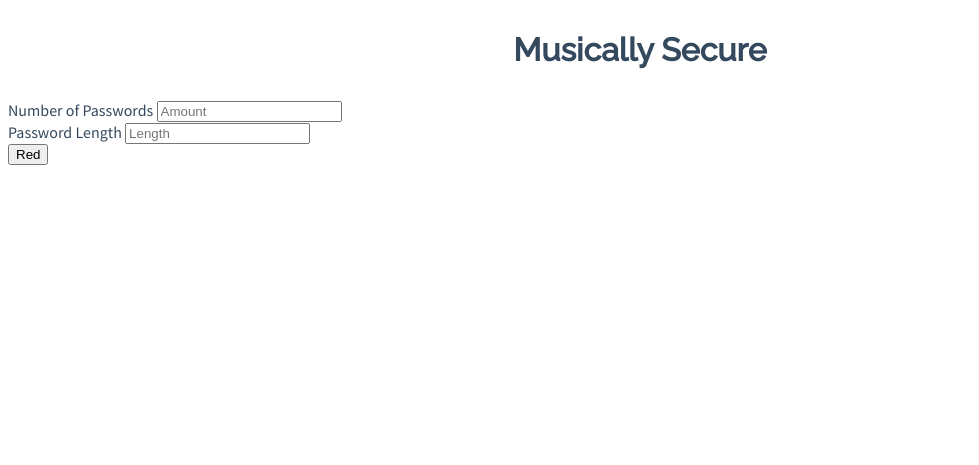
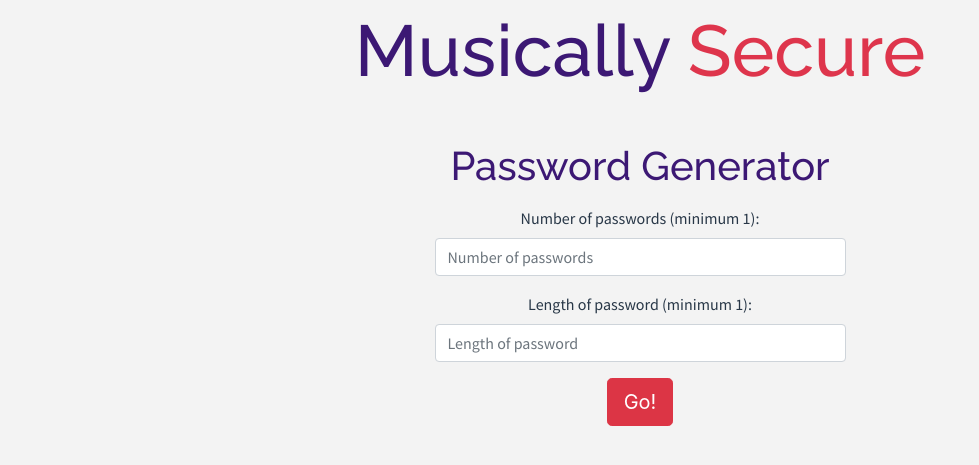
Before and after one commit to a-llyson/musically-secure, a Flask app: page / in a window 1280 px wide. Shown: the top 465 px of the page, without its empty margins (0-979 px from the left). Run offline with Flask 2, Linux system fonts and the light colour scheme; some libraries are stand-ins or nearby versions.

Commit message:
Added bootstrap

```diff
--- a/static/css/template.css
+++ b/static/css/template.css
@@ -3,33 +3,29 @@
 
 h1 {
     font-family: 'Raleway', Verdana, Geneva, Tahoma, sans-serif;
-    color:#34495e;
+    color:#3C1874;
     text-align: center;
     padding: 10px;
 }
 
+body {
+    background-color: #F3F3F3;
+}
+
 .form-group {
     font-family: 'Source Sans Pro', Verdana, Geneva, Tahoma, sans-serif;
-    color: #34495e;
+    color: #283747;
+    size: 20px;
 }
 
-input[type=text] {
-    width: 95%;
-    padding: 12px 20px;
-    margin: 8px 0;
-    box-sizing: border-box;
+/* Chrome, Safari, Edge, Opera */
+input::-webkit-outer-spin-button,
+input::-webkit-inner-spin-button {
+  -webkit-appearance: none;
+  margin: 0;
 }
 
-.button {
-    background-color: #4CAF50;
-    border: none;
-    color: white;
-    padding: 15px 32px;
-    text-align: center;
-    text-decoration: none;
-    display: inline-block;
-    font-size: 16px;
-    margin: 4px 2px;
-    cursor: pointer;
-    margin-left: 5%;
+/* Firefox */
+input[type=number] {
+  -moz-appearance: textfield;
 }
--- a/templates/home.html
+++ b/templates/home.html
@@ -11,20 +11,50 @@
   {% block title %}Password Generator{% endblock %}
   {% block content %}
 
-
+  <section id="cover" class="min-vh-100">
+    <div id="cover-caption">
+      <div class="container">
+        <div class="row text-white">
+          <div class="col-xl-5 col-lg-6 col-md-8 col-sm-10 mx-auto text-center form p-4">
+            <h1 class="display-6 py-2">Password Generator</h1>
+            <div class="px-2">
+              <form action="" class="justify-content-center">
+                <div class="form-group">
+                  <label for="number"> Number of passwords (minimum 1):</label>
+                  <input type="number" class="form-control" min="1" placeholder="Number of passwords">
+                </div>
+                <div class="form-group">
+                  <label for="length"> Length of password (minimum 1):</label>
+                  <input type="number" class="form-control" min="1" placeholder="Length of password">
+                </div>
+                <button type="submit" class="btn btn-danger btn-lg">Go!</button>
+              </form>
+            </div>
+          </div>
+        </div>
+      </div>
+    </div>
+  </section>
+  <!---
+  <div class="row justify-content-center">
     <form action="#" method="POST">
-
         <div class="form-group">
+          <div class="container center_div">
             <label for="number_of_passwords">Number of Passwords</label>
             <input type="number" class="form-control" id="number_of_passwords" placeholder="Amount">
         </div>
         <div class="form-group">
+
           <label for="password_length">Password Length</label>
           <input type="number" class="form-control" id="password_length" placeholder="Length">
+
         </div>
-    <button class="w3-button w3-red">Red</button>
+      </div>
+      <button type="submit" class="btn btn-info" value="Submit">Submit</button>
+  </div>
+
   </form>
-
+-->
   {% endblock %}
 </body>
 
--- a/templates/template.html
+++ b/templates/template.html
@@ -1,9 +1,13 @@
+
+
 <!DOCTYPE html>
 <html lang="en" dir="ltr">
 
 <head>
     <meta charset="utf-8">
     <title>Musically Secure</title>
+
+    <link rel="stylesheet" href="https://maxcdn.bootstrapcdn.com/bootstrap/4.0.0/css/bootstrap.min.css" integrity="sha384-Gn5384xqQ1aoWXA+058RXPxPg6fy4IWvTNh0E263XmFcJlSAwiGgFAW/dAiS6JXm" crossorigin="anonymous">
     <link rel="stylesheet" href="{{ url_for('static',     filename='css/template.css') }}">
 </head>
 
@@ -11,7 +15,7 @@
     <header>
         <div class="container">
             <a href="{{ url_for('home') }}" style="text-decoration:none;">
-                <h1 class="logo">Musically Secure</h1>
+                <h1 class="display-3 py-2">Musically <span style="color: #DE354C">Secure</span></h1>
             </a>
 
         </div>
```
Lines whose indentation alone changed are shown as unchanged.
